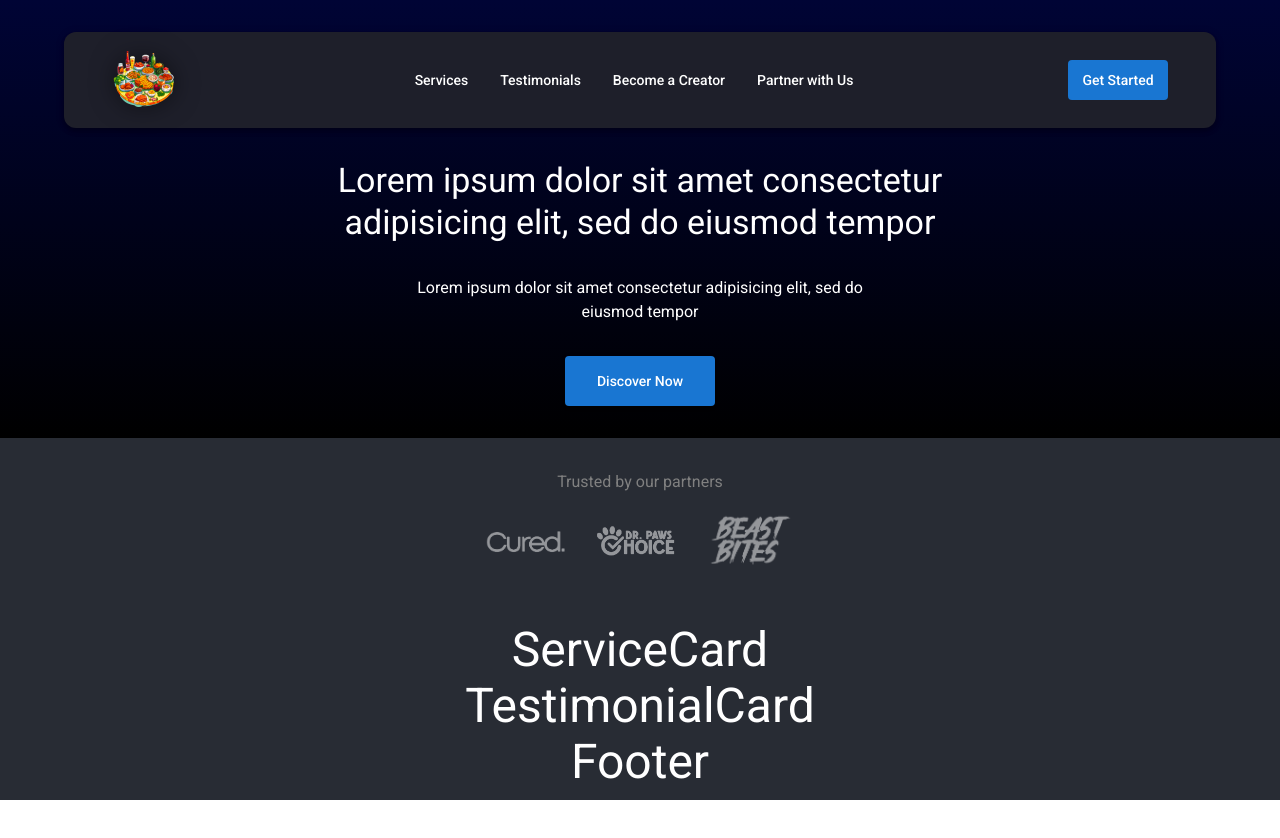
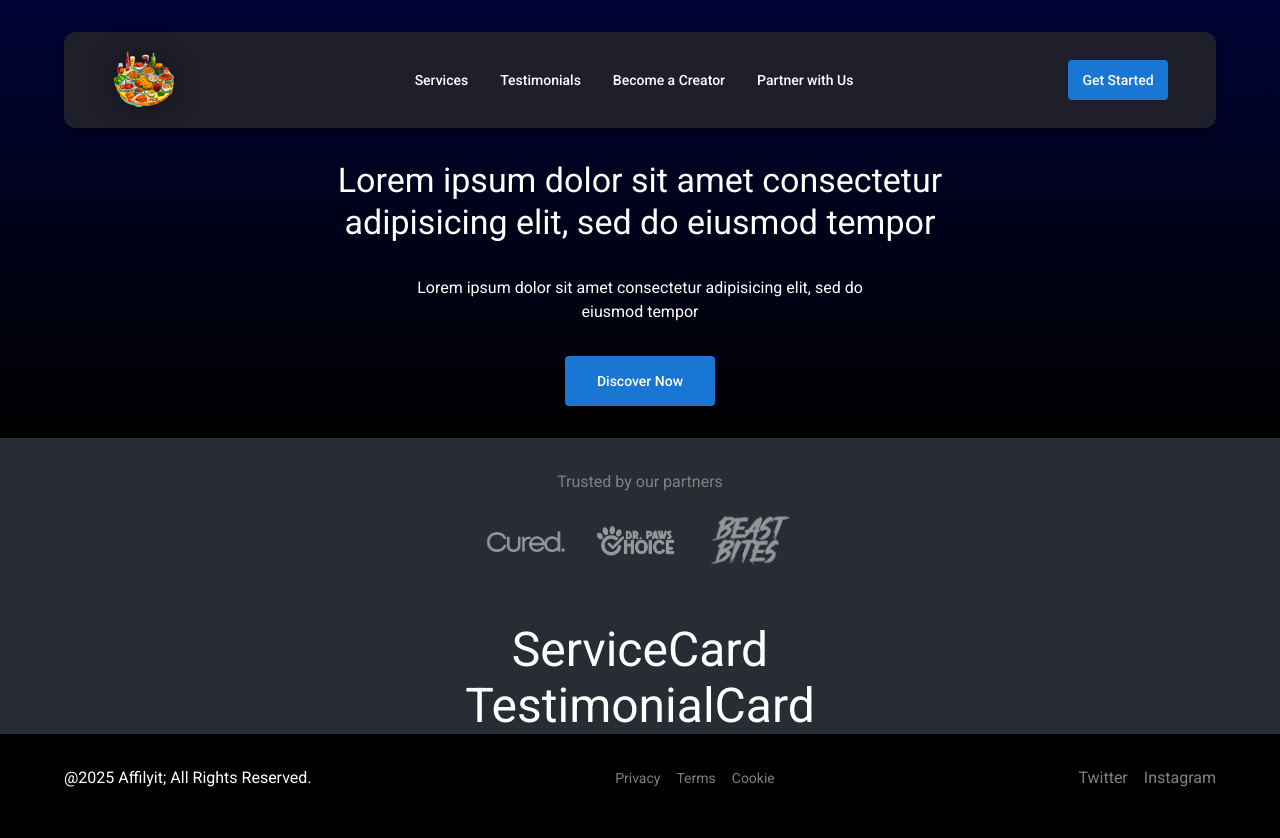
Before and after one commit to Rosovski/affilyit-landing, a Next.js app: page / in a window 1280 px wide. Shown: the top 838 px of the page. Before the commit the page ends 800 px from the top, so only its background shows below. Built offline with nearby package versions, Linux system fonts and the light colour scheme; what @mui/material-nextjs would draw is missing.

Commit message:
add footer

```diff
--- a/components/Footer/Footer.js
+++ b/components/Footer/Footer.js
@@ -1,9 +1,23 @@
 import { Box, Typography } from "@mui/material";
+import classes from "./footer.module.css";
 
 export default function Footer() {
   return (
-    <Box>
-      <Typography variant="h3">Footer</Typography>
+    <Box className={classes.container}>
+      <Box className={classes.content}>
+        <Typography variant="body1">
+          @2025 Affilyit; All Rights Reserved.
+        </Typography>
+        <Box className={classes.links}>
+          <Typography variant="body2">Privacy</Typography>
+          <Typography variant="body2">Terms</Typography>
+          <Typography variant="body2">Cookie</Typography>
+        </Box>
+        <Box className={classes.socialmedias}>
+          <Typography variant="body1">Twitter</Typography>
+          <Typography variant="body1">Instagram</Typography>
+        </Box>
+      </Box>
     </Box>
   );
 }
--- /dev/null
+++ b/components/Footer/footer.module.css
@@ -0,0 +1,20 @@
+.container {
+  min-height: 150px;
+  background-color: #000000;
+  padding: 2rem 4rem;
+}
+
+.content {
+  display: flex;
+  flex-direction: row;
+  justify-content: space-between;
+  align-items: center;
+}
+
+.links,
+.socialmedias {
+  display: flex;
+  flex-direction: row;
+  gap: 1rem;
+  color: #808080;
+}
```
